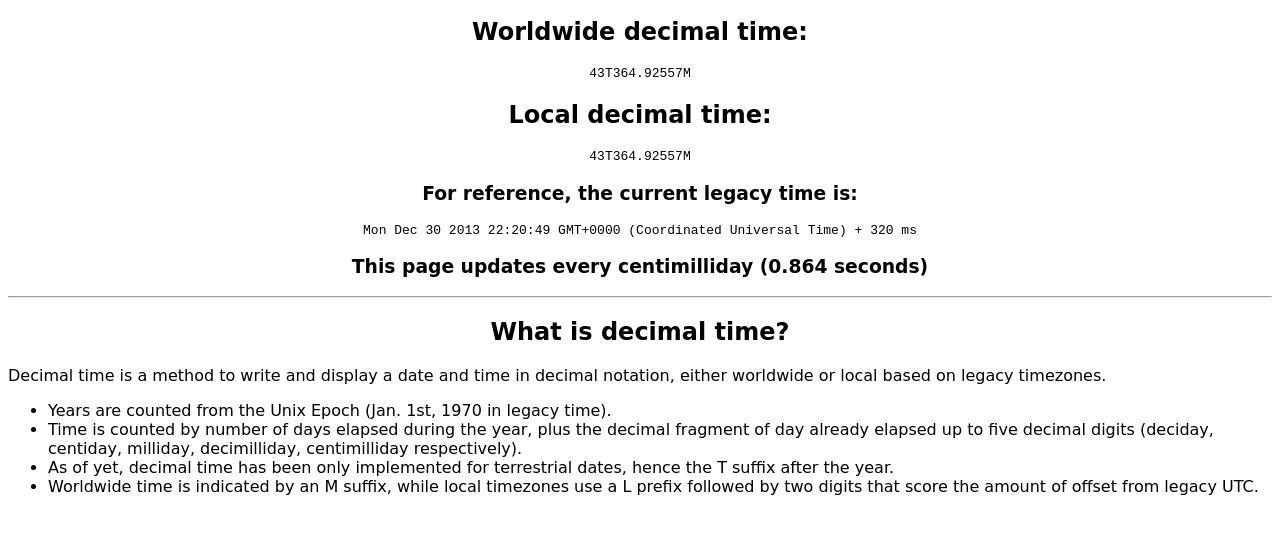
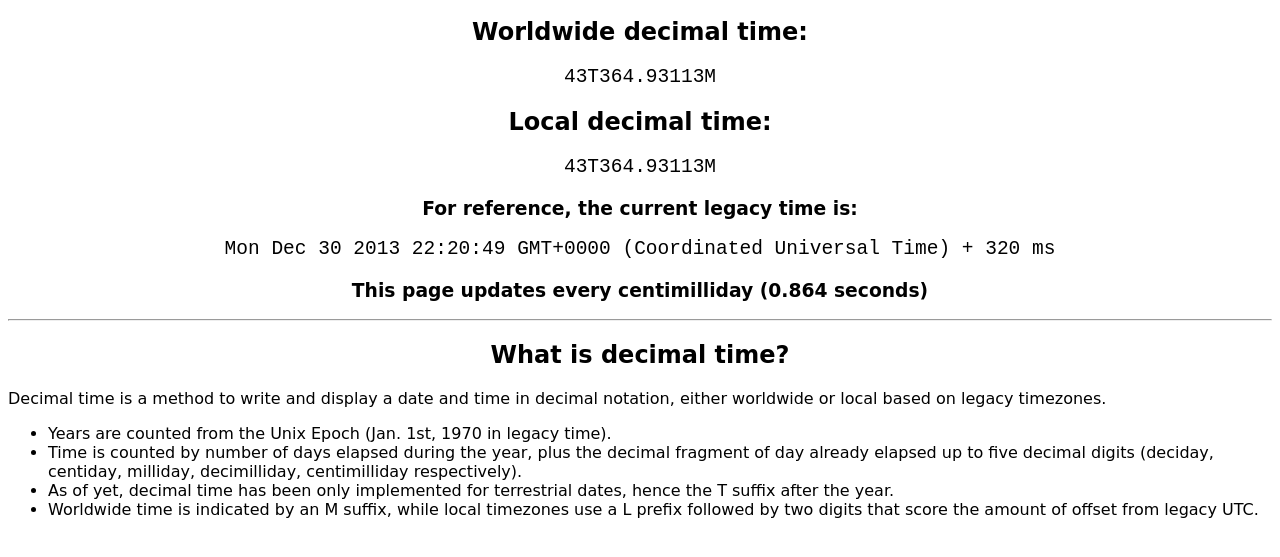
Before and after one commit to csolisr/decimalTime, a plain HTML site: page index.html in a window 1280 px wide. Shown: the part 49-606 px from the top of the page. Drawn offline with Linux system fonts and the light colour scheme.

Commit message:
There was a typo on the JS, which caused minutes to be misrepresented. Corrected at 43T364.93101M

```diff
--- a/decimalTime.js
+++ b/decimalTime.js
@@ -101,9 +101,9 @@ var decimalTime = function(date, isLocal, precision){
 
 	var ft = 0;
 	ft = ft + hr/24;
-	ft = ft + mt/24/60;
-	ft = ft + sc/24/60/60;
-	ft = ft + ms/24/60/60/1000;
+	ft = ft + mn/(24*60);
+	ft = ft + sc/(24*60*60);
+	ft = ft + ms/(24*60*60*1000);
 
 	var dt = fd+ft;
 	dt = dt.toFixed(precision);
--- a/decimalTime.html
+++ b/index.html
@@ -10,6 +10,7 @@
 			}
 			#timeSpan, #localTimeSpan, #legacyTimeSpan {
 				font-family: monospace;
+				font-size: 1.5em;
 			}
 		</style>
 	</head>
@@ -82,7 +83,7 @@
 		var starter = function(){
 			window.setInterval(displayTime, 864); //Every centimilliday
 		};
-		document.addEventListener('DOMContentLoaded',starter);
+		window.onload = starter(); //document.addEventListener('DOMContentLoaded',starter);
 		//@license-end
 	</script>
 </html>
```
